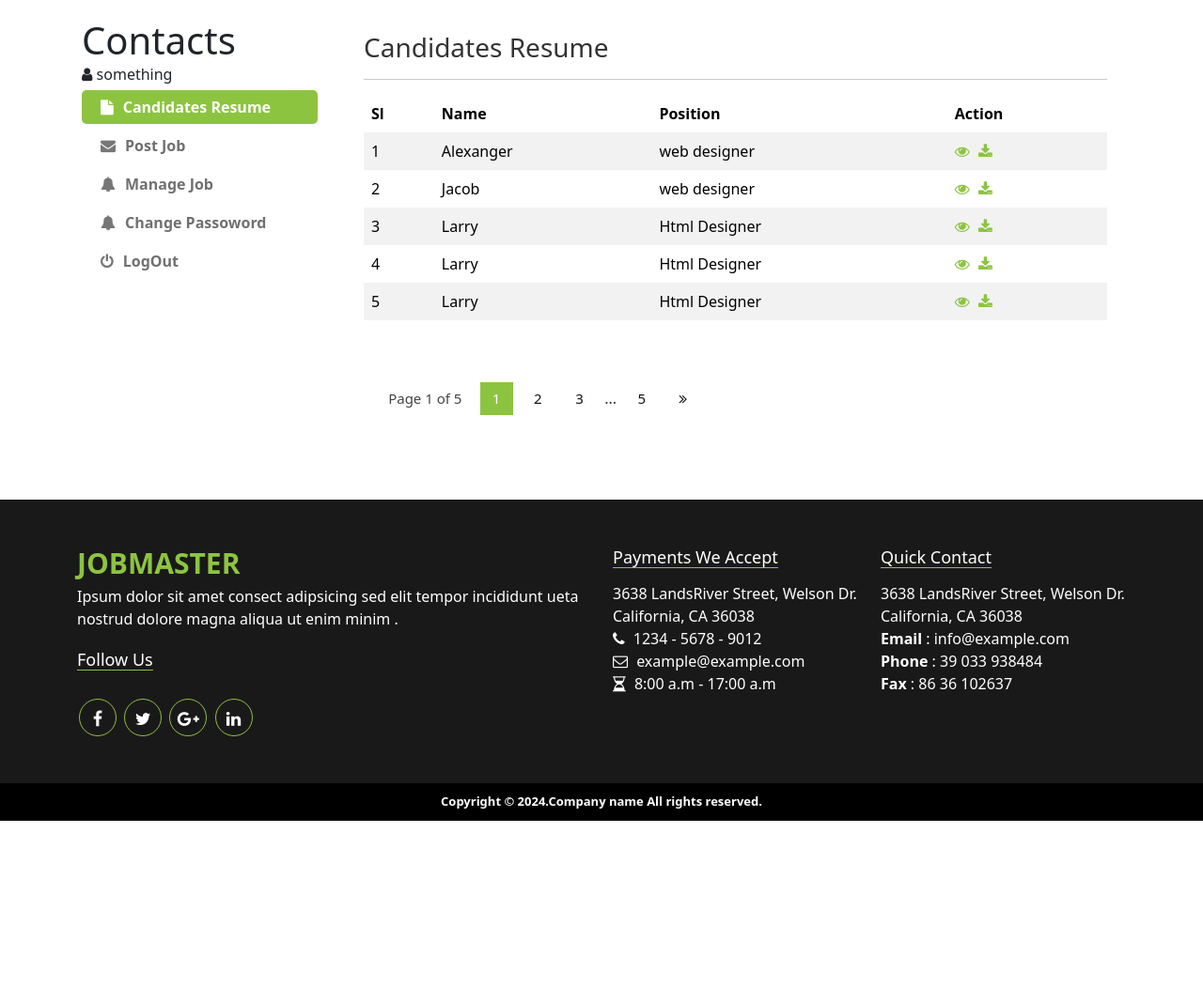
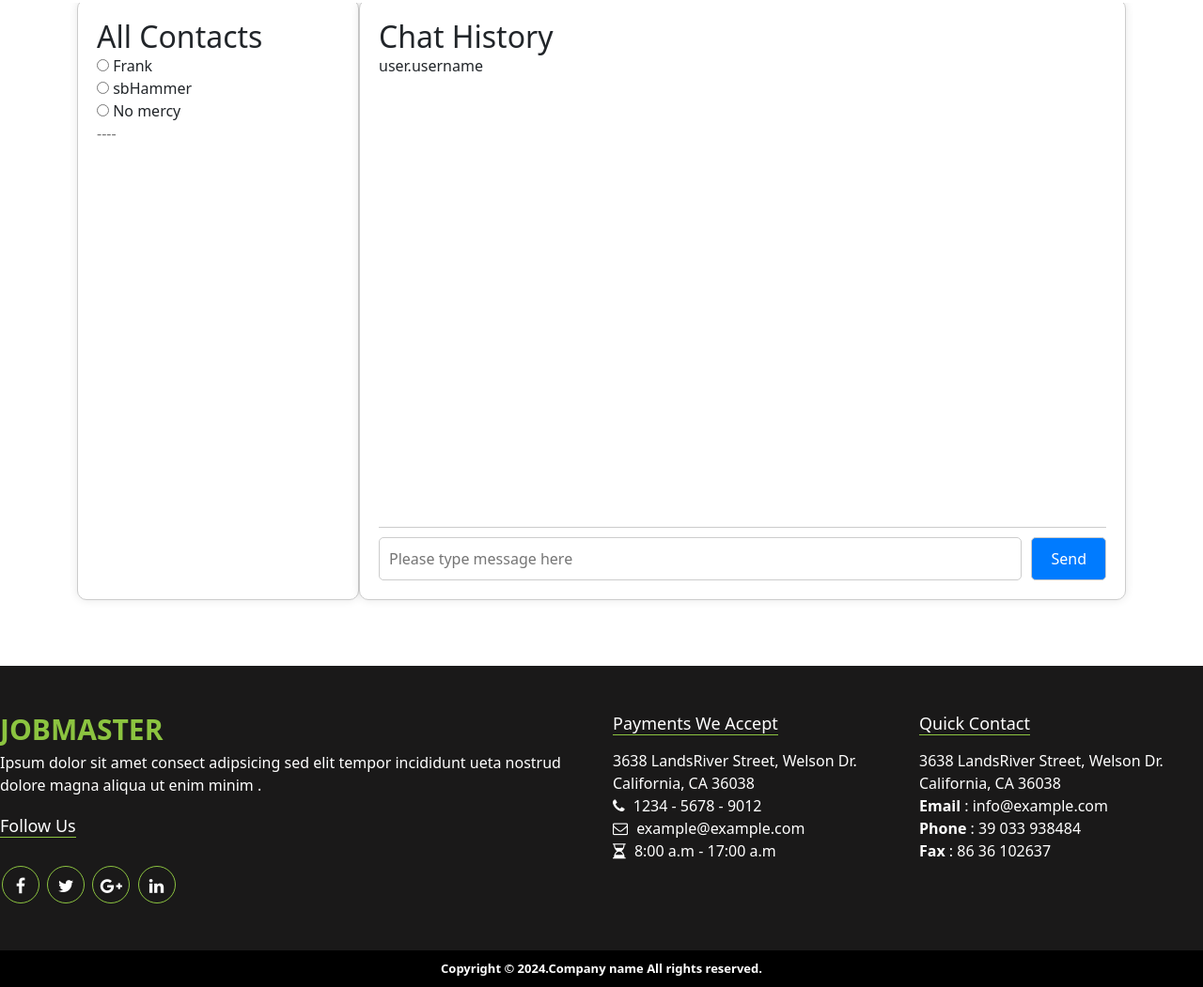
Before and after one commit to JunyuLi1/itTakesFour, a Flask app: template templates/chat.html in a window 1280 px wide. Shown: the part 71-1122 px from the top of the page at 94% size. Before the commit the page ends 945 px from the top, so only its background shows below. Run offline with Flask 3, Linux system fonts and the light colour scheme; the template is opened without the code that fills it, so the values that code supplies are empty.

Commit message:
First interact

```diff
--- a/app.py
+++ b/app.py
@@ -1,5 +1,5 @@
 from flask import Flask, render_template
-from message_style import Message
+from chat.message_style import Message
 from config import User
 
 app = Flask(__name__)
@@ -10,7 +10,12 @@ def home():
 
 @app.route('/chat')
 def chat():
-    return render_template('chat.html')
+    result = user.contactobj.retrieve_all()
+    contacts = []
+    for item in result:
+        if item.recipient not in contacts:
+            contacts.append(item.recipient)
+    return render_template('chat.html', contacts=contacts)
 
 if __name__ == '__main__':
     user = User('168.235.86.101','VC1', 'VC')
--- a/newzot.py
+++ b/newzot.py
@@ -1,7 +1,7 @@
 import streamlit as st
 from streamlit_autorefresh import st_autorefresh
 from chat import ds_messenger
-from message_style import Message
+from chat.message_style import Message
 import time
 
 
--- /dev/null
+++ b/static/css/chat.css
@@ -0,0 +1,57 @@
+.container {
+    display: flex;
+    height: 80vh;
+}
+
+.left-side {
+    flex: 1;
+    display: flex;
+    flex-direction: column;
+    background-color: #fff;
+    border: 1px solid #ccc;
+    border-radius: 10px;
+    padding: 20px;
+    box-shadow: 0 0 10px rgba(0, 0, 0, 0.1);
+}
+
+.right-side{
+    flex: 3;
+    display: flex;
+    flex-direction: column;
+    background-color: #fff;
+    border: 1px solid #ccc;
+    border-radius: 10px;
+    padding: 20px;
+    box-shadow: 0 0 10px rgba(0, 0, 0, 0.1);
+}
+
+.send-click{
+    display: flex;
+    border-top: 1px solid #ccc;
+    padding-top: 10px;
+}
+
+input[type="text"] {
+    flex: 1;
+    padding: 10px;
+    border: 1px solid #ccc;
+    border-radius: 5px;
+    margin-right: 10px;
+    box-sizing: border-box;
+}
+
+button {
+    padding: 10px 20px;
+    border: 1px solid #ccc;
+    border-radius: 5px;
+    background-color: #007bff;
+    color: white;
+    cursor: pointer;
+}
+
+.messages {
+    flex: 1;
+    overflow-y: auto;
+    margin-bottom: 20px;
+    height: 70vh;
+}
--- a/templates/Zot_template.html
+++ b/templates/Zot_template.html
@@ -31,6 +31,8 @@
       <link rel="stylesheet" href="..\static/css/style.css">
       <!--Responsive css-->
       <link rel="stylesheet" href="..\static/css/responsive.css">
+
+      <link rel="stylesheet" href="..\static/css/chat.css">
    </head>
    <body id="home">
       <!-- Header Area Start -->
@@ -113,7 +115,7 @@
       <!-- ====================Footer Area End ================-->
       <footer class="footer-area">
          <div class="footer-top-area section_50 wow fadeInRight">
-            <div class="container">
+            <div class="footer-container">
                <div class="row">
                   <div class="col-md-6">
                      <div class="single-footer ">
@@ -185,7 +187,7 @@
             </div>
          </div>
          <div class="footer-bottom-area section_15">
-            <div class="container">
+            <div class="bottom-container">
                <div class="row">
                   <div class="col-sm-12">
                      <div class="copyright-left text-center">
--- a/templates/chat.html
+++ b/templates/chat.html
@@ -2,101 +2,32 @@
 
 {% block content %}
 <div class="container">
-    <div class="row">
-      <div class="col-md-4 col-lg-3 dashboard-left-border">
-          <div class="dashboard-left">
-            <ul class="dashboard-menu">
-              <h1><header>Contacts</header></h1>
-                <li>
-                  <i class="fa fa-user"></i>
-                  something
-                </li>
-                <li class="active"><a href=""><i class="fa fa-file"></i>Candidates Resume</a></li>
-                <li><a href="post_job.html"><i class="fa fa-envelope"></i>Post Job</a></li>
-                <li><a href="manage_job.html"><i class="fa fa-bell"></i>Manage Job</a></li>
-                <li><a href="company_change_password.html"><i class="fa fa-bell"></i>Change passoword</a></li>
-                <li><a href="#"><i class="fa fa-power-off"></i>LogOut</a></li>
-            </ul>
-          </div>
+  <div class="left-side">
+      <h2>All Contacts</h2>
+      <form action="#">
+        <ul>
+          <input type="radio" name="chat_friend" value="Frank"> Frank
+          <br>
+          <input type="radio" name="chat_friend" value="sbHammer"> sbHammer
+          <br>
+          <input type="radio" name="chat_friend" value="No mercy"> No mercy
+          <p>----</p>
+          {% for contact in contacts %}
+              <input type="radio" name="chat_friend" value="{{ contact }}">{{ contact }}
+              <br>
+          {% endfor %}
+        </ul>
+      </form>
+  </div>
+  <div class="right-side">
+      <h2>Chat History</h2>
+      <div class="messages">
+        user.username
       </div>
-      <div class="col-md-8 col-lg-9">
-          <div class="dashboard-right">
-            <div class="dashboard-title">
-                <div class="row">
-                  <div class="col-md-9">
-                      <div class="profile_title">
-                        <h3>Candidates Resume</h3>
-                      </div>
-                  </div>
-                </div>
-                <hr>
-                <!--strat profile row-->
-                <div class="table_design table-responsive">
-                  <table class="table table-striped table-hover">
-                      <thead>
-                        <tr>
-                            <th scope="col">Sl</th>
-                            <th scope="col">Name</th>
-                            <th scope="col">Position</th>
-                            <th scope="col">Action</th>
-                        </tr>
-                      </thead>
-                      <tbody class="table_design_action">
-                        <tr>
-                            <th scope="row">1</th>
-                            <td>Alexanger</td>
-                            <td>web designer</td>
-                            <td><a href="view_candidates_resume.html"><i class="fa fa-eye"></i></a> <span><a href="#" target="_blank"><i class="fa fa-download"></i></a></span></td>
-                        </tr>
-                        <tr>
-                            <th scope="row">2</th>
-                            <td>Jacob</td>
-                            <td>web designer</td>
-                            <td><a href="view_candidates_resume.html"><i class="fa fa-eye"></i></a> <span><a href="#" target="_blank"><i class="fa fa-download"></i></a></span></td>
-                        </tr>
-                        <tr>
-                            <th scope="row">3</th>
-                            <td>Larry</td>
-                            <td>Html Designer</td>
-                            <td><a href="view_candidates_resume.html"><i class="fa fa-eye"></i></a> <span><a href="#" target="_blank"><i class="fa fa-download"></i></a></span></td>
-                        </tr>
-                        <tr>
-                            <th scope="row">4</th>
-                            <td>Larry</td>
-                            <td>Html Designer</td>
-                            <td><a href="view_candidates_resume.html"><i class="fa fa-eye"></i></a> <span><a href="#" target="_blank"><i class="fa fa-download"></i></a></span></td>
-                        </tr>
-                        <tr>
-                            <th scope="row">5</th>
-                            <td>Larry</td>
-                            <td>Html Designer</td>
-                            <td><a href="view_candidates_resume.html"><i class="fa fa-eye"></i></a> <span><a href="#" target="_blank"><i class="fa fa-download"></i></a></span></td>
-                        </tr>
-                      </tbody>
-                  </table>
-                </div>
-                <!-- Start pagination -->
-                <div class="paginate_area">
-                  <div class="row">
-                      <div class="col-md-6">
-                        <div class="pagination-box-row">
-                            <p>Page 1 of 5</p>
-                            <ul class="pagination">
-                              <li class="active"><a href="#">1</a></li>
-                              <li><a href="#">2</a></li>
-                              <li><a href="#">3</a></li>
-                              <li>...</li>
-                              <li><a href="#">5</a></li>
-                              <li><a href="#"><i class="fa fa-angle-double-right"></i></a></li>
-                            </ul>
-                        </div>
-                      </div>
-                  </div>
-                </div>
-                <!-- end pagination -->
-            </div>
-          </div>
+      <div class="send-click">
+        <input type="text" placeholder="Please type message here">
+        <button type="submit">Send</button>
       </div>
-    </div>
+  </div>
 </div>
 {% endblock %}
--- a/zot.py
+++ b/zot.py
@@ -1,6 +1,6 @@
 import streamlit as st
 import ds_messenger
-from message_style import Message
+from chat.message_style import Message
 import time
 
 contactobj = ds_messenger.DirectMessenger('168.235.86.101','VC1', 'VC')
```
Also changed, not shown: chat/message_style.py (renamed from message_style.py), static/js/chat.js (added).
